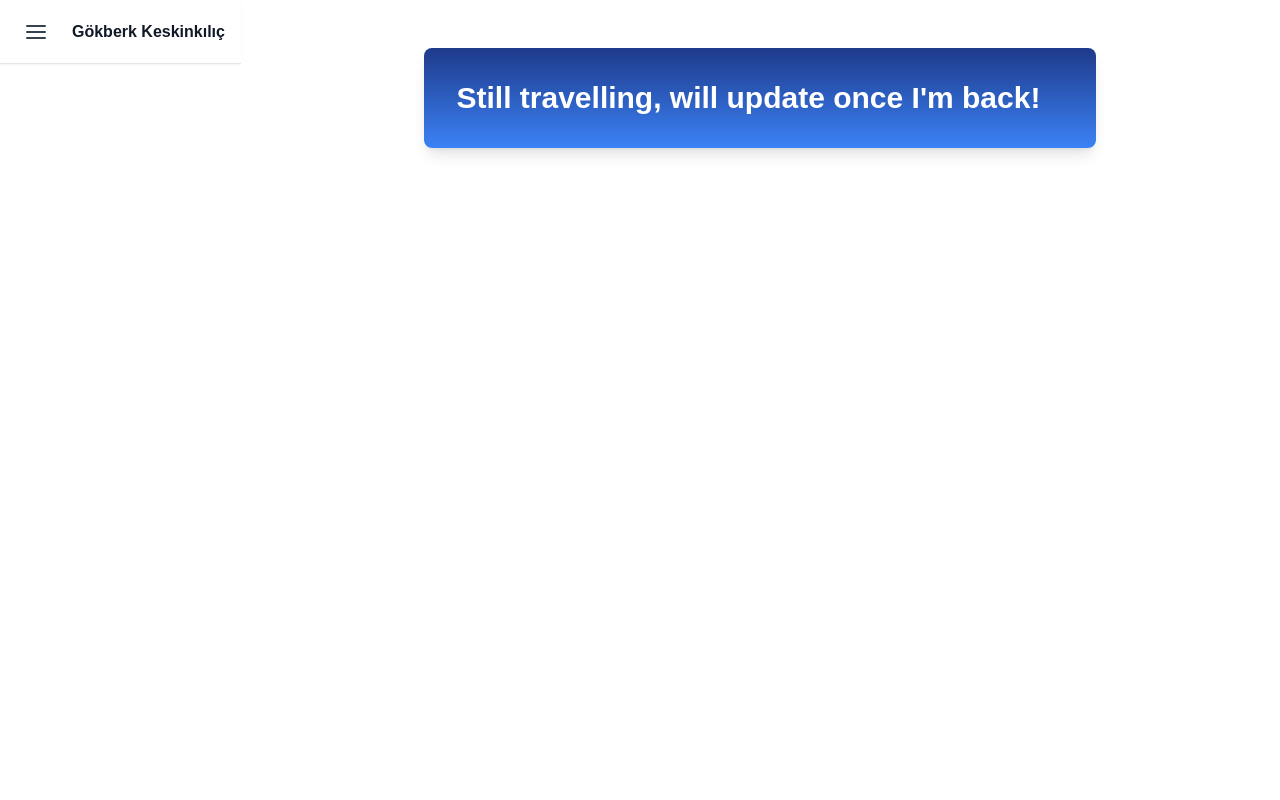
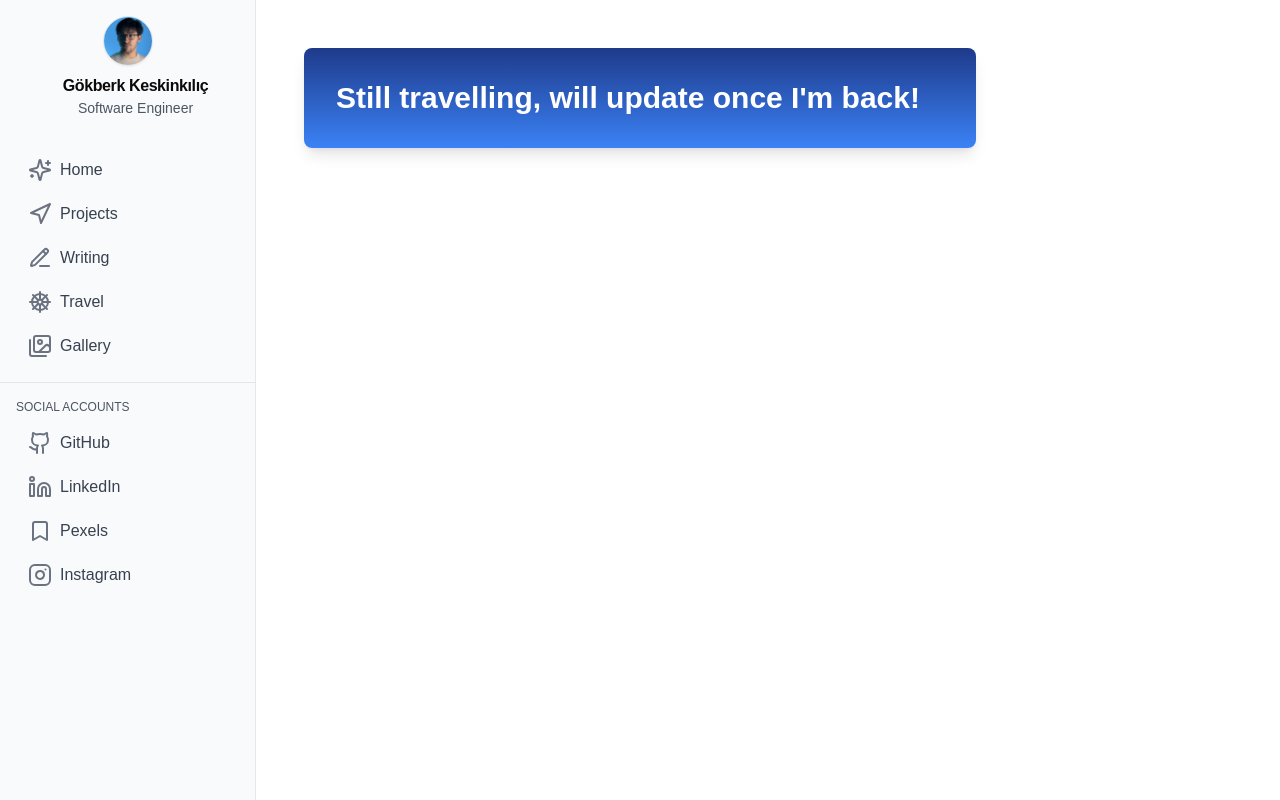
Before and after one commit to gokiberk/gokiberk.github.io, a Next.js app: page /travel in a window 1280 px wide. Built offline with nearby package versions, Linux system fonts and the light colour scheme.

Commit message:
Update SideMenu.js

```diff
--- a/src/components/SideMenu.js
+++ b/src/components/SideMenu.js
@@ -8,13 +8,19 @@ import { HamburgerMenu } from '@/components/HamburgerMenu';
 
 export const SideMenu = () => {
   const [isMobile, setIsMobile] = useState(false); // Track if the screen is small
-  const [isCollapsed, setIsCollapsed] = useState(false); // Track sidebar collapse state
+  const [isCollapsed, setIsCollapsed] = useState(false); // Track sidebar collapse state (used for mobile)
 
-  // Function to handle screen resizing
+  // Function to handle screen resizing - Use md breakpoint (768px) for mobile detection
   const handleResize = () => {
-    const mobile = window.innerWidth < 1300;
+    const mobile = window.innerWidth < 768; // Change breakpoint to 768px
     setIsMobile(mobile);
-    setIsCollapsed(mobile); // Collapse sidebar automatically for smaller screens
+    // On desktop (not mobile), sidebar is always open
+    if (!mobile) {
+        setIsCollapsed(false); // Ensure isCollapsed is false on desktop
+    } else {
+        // On mobile, sidebar is collapsed by default
+        setIsCollapsed(true);
+    }
   };
 
   useEffect(() => {
@@ -23,19 +29,24 @@ export const SideMenu = () => {
     return () => window.removeEventListener('resize', handleResize); // Cleanup
   }, []);
 
-  const toggleMenu = () => setIsCollapsed(!isCollapsed); // Toggle collapse state
+  const toggleMenu = () => setIsCollapsed(!isCollapsed); // Toggle collapse state (only used for mobile hamburger)
 
   return (
     <>
       {/* Sidebar */}
+      {/* Show sidebar from md breakpoint (768px) upwards */}
       <aside
-        className={`fixed bg-gray-50 flex flex-col transform transition-transform duration-300 z-40 ${
-          isMobile
-            ? `bottom-0 inset-x-0 border-t border-gray-200 max-h-[90vh] overflow-y-auto rounded-t-lg ${isCollapsed ? 'translate-y-full' : ''}`
-            : `top-0 left-0 h-screen border-r border-gray-200 ${isCollapsed ? 'w-16' : 'w-64'}`
-        }`}
+        className={`fixed bg-gray-50 flex flex-col transform transition-transform duration-300 z-40
+          ${isMobile
+            ? // Mobile styles: bottom slide-up menu, collapsed by default
+              `bottom-0 inset-x-0 border-t border-gray-200 max-h-[90vh] overflow-y-auto rounded-t-lg ${isCollapsed ? 'translate-y-full' : ''}`
+            : // Desktop styles: always visible on the left, fixed width
+              `top-0 left-0 h-screen border-r border-gray-200 w-64`
+          }
+        `}
       >
         {/* User Profile */}
+        {/* Show profile details on desktop, hidden on mobile sidebar when collapsed */}
         <div className={`flex items-center p-4 w-full ${isMobile ? '' : 'flex-col'}`}>
           <img
             src="/img/me.avif"
@@ -44,11 +55,19 @@ export const SideMenu = () => {
             height={isMobile ? 50 : 50}
             className="rounded-full border shadow-sm flex-shrink-0"
           />
-          {(!isCollapsed || isMobile) && (
-            <div className={`flex flex-col ml-4 ${isMobile ? '' : 'mt-2 text-center ml-0'} flex-grow`}>
+          {/* Show text always on desktop, and on mobile sidebar when open */}
+          {!isMobile ? (
+             <div className={`flex flex-col ml-4 ${isMobile ? '' : 'mt-2 text-center ml-0'} flex-grow`}>
               <span className={`font-semibold tracking-tight ${isMobile ? 'text-left' : ''}`}>Gökberk Keskinkılıç</span>
               <span className={`text-sm text-gray-600 ${isMobile ? 'text-left' : ''}`}>Software Engineer</span>
             </div>
+          ) : (
+             !isCollapsed && (
+               <div className={`flex flex-col ml-4 ${isMobile ? '' : 'mt-2 text-center ml-0'} flex-grow`}>
+                <span className={`font-semibold tracking-tight ${isMobile ? 'text-left' : ''}`}>Gökberk Keskinkılıç</span>
+                <span className={`text-sm text-gray-600 ${isMobile ? 'text-left' : ''}`}>Software Engineer</span>
+              </div>
+            )
           )}
         </div>
 
@@ -58,19 +77,21 @@ export const SideMenu = () => {
             <NavigationLink
               key={link.href}
               href={link.href}
-              label={!isCollapsed ? link.label : ''}
+              label={link.label} // Labels are always visible on desktop sidebar
               icon={link.icon}
-              className={`px-2 py-2 hover:bg-gray-100 rounded-md ${isCollapsed && !isMobile ? 'justify-center' : ''}`}
+              className={`px-2 py-2 hover:bg-gray-100 rounded-md ${!isMobile ? 'justify-start' : ''}`}
             />
           ))}
         </nav>
 
         {/* Divider */}
+        {/* Show divider only on desktop */}
         {!isMobile && <hr className="my-4 w-full px-4" />}
 
         {/* Online Profiles Section */}
         <div className={`flex flex-col w-full px-4 ${isMobile ? 'py-2' : ''}`}>
           {!isMobile ? (
+            // Desktop view: Always show full social links
             <>
               <span className="text-xs font-medium text-gray-600 uppercase">
                 Social Accounts
@@ -80,14 +101,15 @@ export const SideMenu = () => {
                   <NavigationLink
                     key={profile.url}
                     href={profile.url}
-                    label={!isCollapsed ? profile.title : ''}
+                    label={profile.title} // Labels are always visible on desktop sidebar
                     icon={profile.icon}
-                    className={`px-2 py-2 hover:bg-gray-100 rounded-md ${isCollapsed && !isMobile ? 'justify-center' : ''}`}
+                    className="px-2 py-2 hover:bg-gray-100 rounded-md justify-start"
                   />
                 ))}
               </div>
             </>
           ) : (
+            // Mobile view: Show social links in collapsed menu
             <div className="flex flex-col gap-1 mt-2 w-full">
               {Object.values(PROFILES).map((profile) => (
                 <NavigationLink
@@ -101,13 +123,14 @@ export const SideMenu = () => {
             </div>
           )}
         </div>
-        <div className="pb-8"></div>
+        {/* Add padding at the bottom for mobile sidebar overflow */}
+        {isMobile && <div className="pb-8"></div>}
       </aside>
 
       {/* Hamburger Menu (Header Button) - Only show on mobile */}
       {isMobile && <HamburgerMenu isOpen={!isCollapsed} onClick={toggleMenu} />}
 
-      {/* Overlay for Mobile Menu - Only show on mobile */}
+      {/* Overlay for Mobile Menu - Only show on mobile when not collapsed */}
       {isMobile && !isCollapsed && (
         <div
           onClick={toggleMenu}
```
